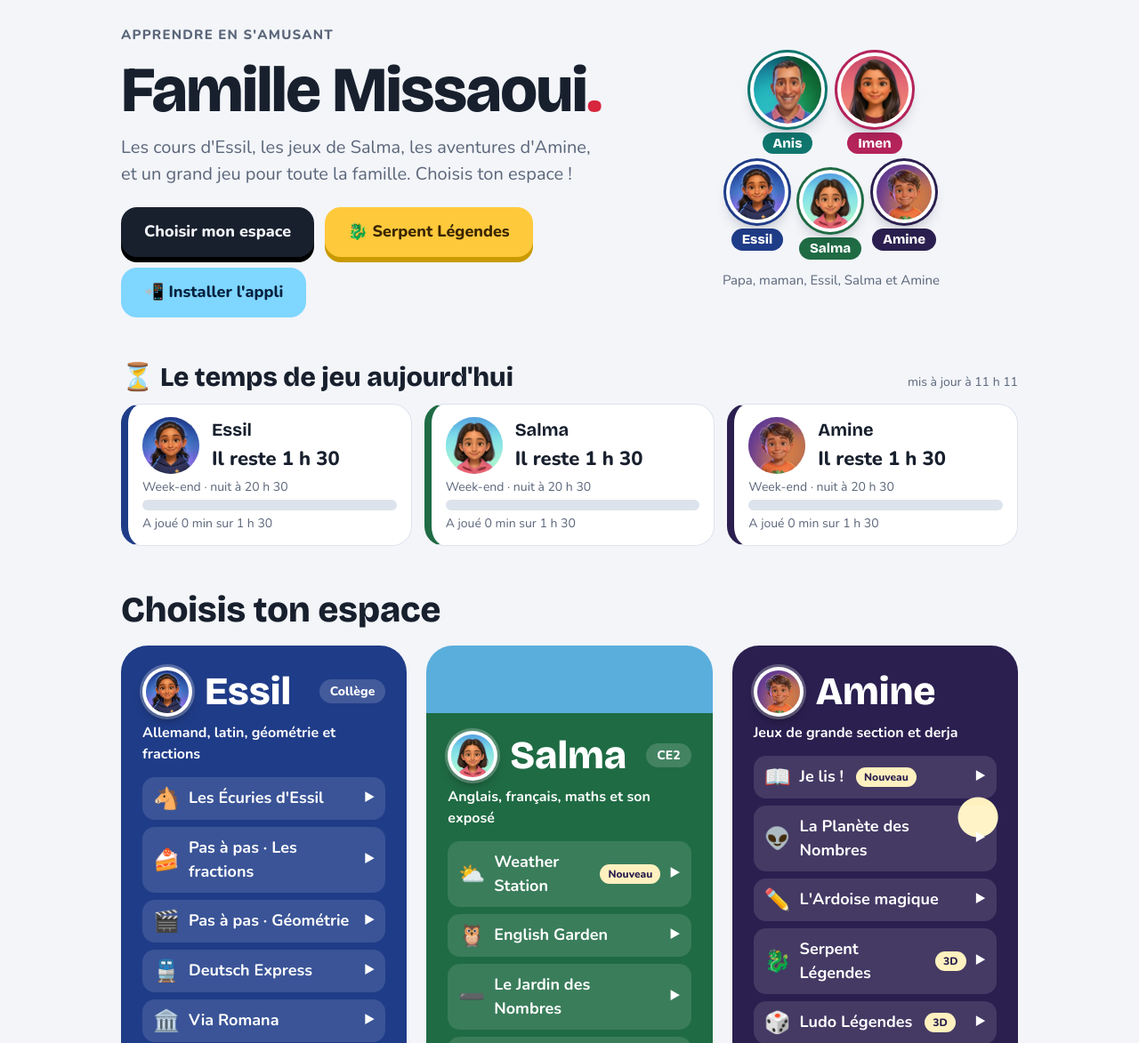
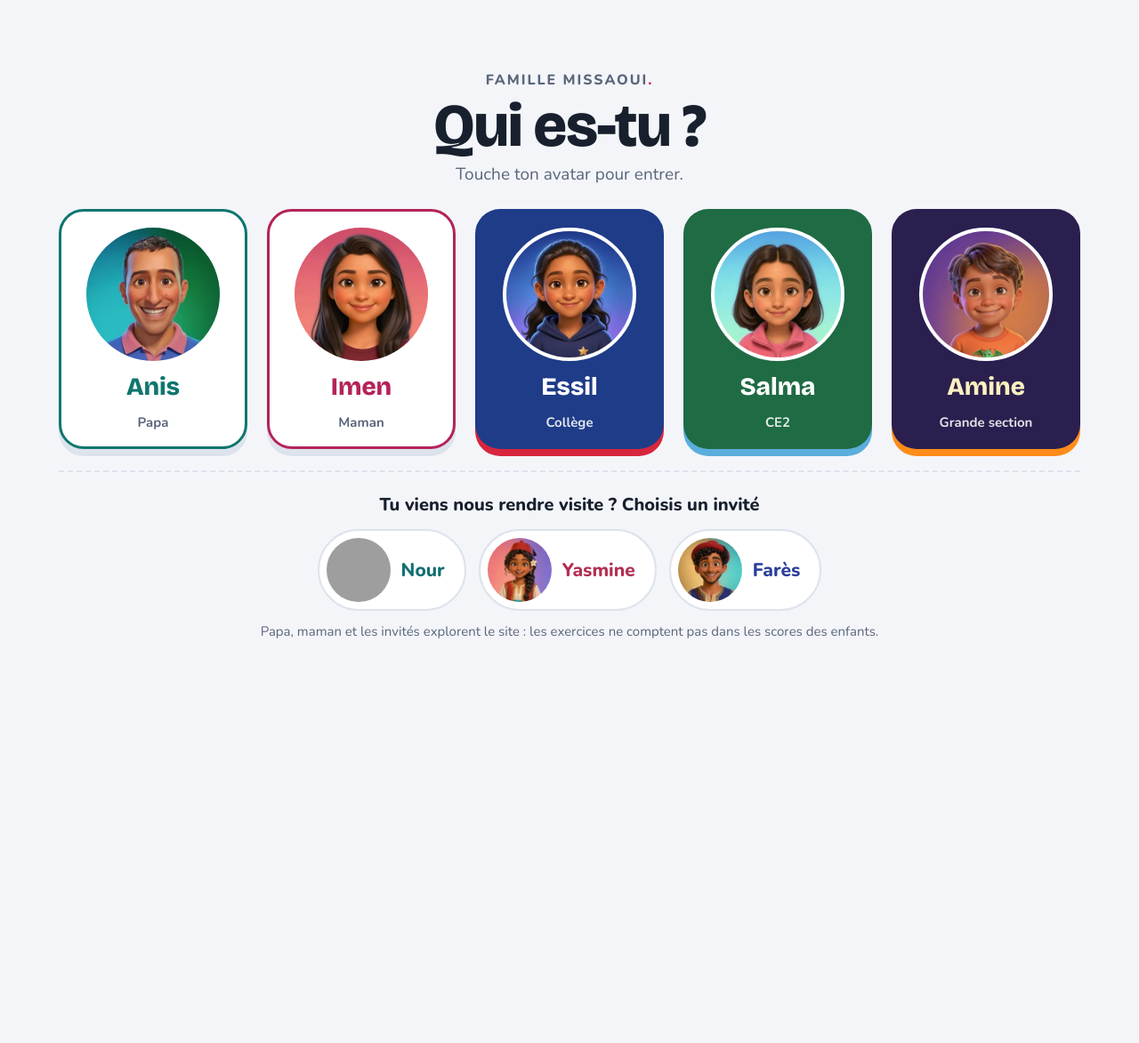
Before and after one commit to azilix-ui/jeu-amine, a PHP site: page / in a window 1280 px wide. Shown: the top 1173 px of the page at 89% size. After the commit the page ends 718 px from the top, so only its background shows below. Run offline with PHP 8.4, Linux system fonts and the light colour scheme; grey boxes are pictures that could not be loaded.

Commit message:
Accueil « Qui es-tu ? » : vue de chaque enfant, mode explorateur pour papa, maman et invités (rien ne compte), lien Administration
Co-Authored-By: Claude Opus 5.5 <noreply@anthropic.com>
Claude-Session: https://claude.ai/code/session_01Lr4SkBJnq1yRYGqqaX6PKr

```diff
--- a/api/famille.php
+++ b/api/famille.php
@@ -341,6 +341,12 @@ try {
     }
     if ($method !== 'POST') fail(405, 'Action inconnue.');
 
+    // Mode explorateur (14/11) : papa, maman ou un invité essaient les cours des enfants (profil choisi sur l'accueil).
+    // explorateur.js pose le cookie famille_explo : rien de ce qui concerne Essil, Salma ou Amine n'est enregistré.
+    if (!empty($_COOKIE['famille_explo']) && in_array($action, ['score', 'progress', 'ecran', 'demande'], true)) {
+        $q = mb_convert_case(trim((string)($_POST['player'] ?? '')), MB_CASE_TITLE, 'UTF-8');
+        if (in_array($q, ENFANTS, true)) out(200, ['ok' => true, 'explorateur' => true, 'libre' => true, 'personalBest' => false, 'best' => 0, 'rank' => 0]);
+    }
     if ($action === 'visit') {
         $pdo = db();
         $ip = client_ip(); $t = time();
--- a/index.html
+++ b/index.html
@@ -9,6 +9,13 @@
 <meta name="apple-mobile-web-app-title" content="Missaoui">
 <meta name="apple-mobile-web-app-status-bar-style" content="black-translucent">
 <script src="/site.js" defer></script>
+<script>
+// « Qui es-tu ? » (14/11) : à chaque entrée sur le site, on choisit son avatar (le choix dure le temps de la visite, voir explorateur.js)
+(function(){ var P = window.FamilleProfil && FamilleProfil.actuel(), h = document.documentElement;
+  if(!P || /[?&]profil\b/.test(location.search)) h.classList.add('choisir');
+  else if(P.type === 'enfant') h.classList.add('enfant', 'enfant-' + P.nom.toLowerCase());
+  else h.classList.add('explo'); })();
+</script>
 <meta name="theme-color" content="#1f3c88">
 <meta name="viewport" content="width=device-width, initial-scale=1, viewport-fit=cover">
 <link rel="preconnect" href="https://fonts.googleapis.com">
@@ -111,10 +118,106 @@ footer{display:flex;justify-content:space-between;gap:8px 16px;flex-wrap:wrap;bo
 @media (prefers-color-scheme:dark){.tj .dem{background:#3a3214}}
 .tj.essil{--k:var(--essil);--ks:var(--essil-soft)}.tj.salma{--k:var(--salma);--ks:var(--salma-soft)}.tj.amine{--k:var(--amine);--ks:var(--amine-soft)}
 @media (prefers-color-scheme:dark){.tj.amine{--k:#9b8cd9}}
+
+/* « Qui es-tu ? » (14/11, maquette Claude Design « Accueil Famille Missaoui — Qui es-tu ? ») */
+#qui{display:none}
+html.choisir #qui{display:flex}
+html.choisir main.wrap{display:none}
+#qui{min-height:100vh;min-height:100dvh;box-sizing:border-box;flex-direction:column;align-items:center;justify-content:center;gap:clamp(18px,3vh,30px);padding:max(28px,env(safe-area-inset-top)) max(16px,env(safe-area-inset-right)) 28px max(16px,env(safe-area-inset-left));max-width:1180px;margin:0 auto}
+#qui .titre{display:flex;flex-direction:column;align-items:center;gap:6px;text-align:center}
+#qui .titre p{margin:0}
+#qui .marque{font-size:16px;font-weight:800;letter-spacing:.12em;text-transform:uppercase;color:var(--soft)}
+#qui h1{margin:0;font-family:var(--display);font-weight:800;font-size:clamp(44px,7vw,68px);line-height:1}
+#qui .sous{font-size:19px;color:var(--soft)}
+#qui .fam5{display:grid;grid-template-columns:repeat(5,minmax(0,1fr));gap:clamp(10px,2vw,22px);width:100%}
+#qui .av5{display:flex;flex-direction:column;align-items:center;gap:8px;text-decoration:none;border-radius:28px;padding:18px 8px 16px;font:inherit;cursor:pointer;border:3px solid transparent;transition:transform .15s}
+#qui .av5:hover,#qui .av5:focus-visible{transform:translateY(-4px)}
+#qui .av5 img{width:min(150px,22vw);aspect-ratio:1;height:auto;border-radius:50%;object-fit:cover}
+#qui .av5 b{font-family:var(--display);font-size:clamp(20px,2.6vw,28px);font-weight:800}
+#qui .av5 small{font-size:15px;font-weight:700}
+#qui .p{background:var(--surface);box-shadow:0 8px 0 var(--line);border-color:var(--c)}
+#qui .p b{color:var(--c)}#qui .p small{color:var(--soft)}#qui .p img{background:var(--cs)}
+#qui .e{background:var(--c);box-shadow:0 8px 0 var(--c2);color:#fff}#qui .e img{border:4px solid #fff;background:var(--cs)}#qui .e small{opacity:.88}
+#qui .invites{display:flex;flex-direction:column;align-items:center;gap:12px;width:100%;border-top:2px dashed var(--line);padding-top:22px;text-align:center}
+#qui .invites p{margin:0}
+#qui .invites .q{font-size:20px;font-weight:800}
+#qui .invites .n{font-size:15px;color:var(--soft)}
+#qui .inv{display:flex;gap:14px;justify-content:center;flex-wrap:wrap}
+#qui .inv button{display:flex;align-items:center;gap:12px;background:var(--surface);border-radius:999px;padding:8px 22px 8px 8px;border:2px solid var(--line);font:inherit;font-size:21px;font-weight:800;color:var(--c);cursor:pointer;min-height:56px}
+#qui .inv img{width:72px;height:72px;border-radius:50%;object-fit:cover;background:var(--cs)}
+@media (max-width:760px){#qui .fam5{grid-template-columns:repeat(2,minmax(0,1fr))}#qui .fam5 .e:last-child{grid-column:1/-1;justify-self:center;width:calc(50% - 6px)}#qui .inv img{width:56px;height:56px}}
+@media (orientation:portrait) and (min-width:761px){#qui .fam5{grid-template-columns:repeat(3,minmax(0,1fr))}#qui .fam5 .p{grid-column:span 1}}
+
+/* la vue d'un enfant : seulement ses cours, puis le bandeau des jeux de famille */
+#moi{display:none}
+html.enfant #moi{display:flex}
+html.enfant .hero,html.enfant #espaces,html.enfant .fam{display:none}
+#moi{flex-direction:column;gap:22px}
+#moi .bande{display:flex;align-items:center;gap:22px;flex-wrap:wrap;background:var(--c);color:#fff;border-radius:30px;padding:22px 26px}
+#moi .bande img{width:112px;height:112px;border-radius:50%;object-fit:cover;border:5px solid var(--c2);background:#fff}
+#moi .bande .t{flex:1 1 300px;display:flex;flex-direction:column;gap:4px;min-width:0}
+#moi h1{margin:0;font-family:var(--display);font-weight:800;font-size:clamp(34px,5vw,50px);line-height:1;color:var(--c3)}
+#moi .reste{margin:0;font-size:20px;font-weight:700;opacity:.92}
+#moi .jauge{height:12px;max-width:420px;border-radius:6px;background:#ffffff33;overflow:hidden;margin-top:6px}#moi .jauge i{display:block;height:100%;background:var(--c2);border-radius:6px;width:0}
+#moi .change{display:flex;align-items:center;gap:10px;min-height:52px;padding:0 20px;border-radius:999px;background:#ffffff26;color:var(--c3);font:inherit;font-weight:800;font-size:17px;border:0;cursor:pointer}
+#moi h2{margin:0;font-family:var(--display);font-weight:800;font-size:30px}
+#moi .cours{display:grid;grid-template-columns:repeat(auto-fill,minmax(210px,1fr));gap:14px;list-style:none;margin:0;padding:0}
+#moi .cours a{display:flex;flex-direction:column;gap:8px;background:var(--surface);border-radius:22px;padding:16px;text-decoration:none;border:2px solid var(--line);min-height:112px;font-size:20px;font-weight:800;line-height:1.2}
+#moi .cours a:hover{border-color:var(--c)}
+#moi .cours a span{width:52px;height:52px;border-radius:14px;background:var(--cs);display:grid;place-items:center;font-size:28px}
+#moi .cours a em{font-style:normal;font-size:14px;font-weight:800;color:#b45309}
+#moi .jeuxf{background:var(--surface);border-radius:26px;border:2px solid var(--line);padding:16px 20px;display:flex;flex-direction:column;gap:10px}
+#moi .jeuxf h2{font-size:22px}
+#moi .jeuxf ul{display:grid;grid-template-columns:repeat(auto-fill,minmax(130px,1fr));gap:10px;list-style:none;margin:0;padding:0}
+#moi .jeuxf a{min-height:64px;border-radius:16px;background:var(--c);color:#fff;font-weight:800;font-size:16px;text-decoration:none;display:flex;align-items:center;justify-content:center;gap:6px;text-align:center;padding:6px 8px;line-height:1.15}
+#moi .jeuxf a span{font-size:22px}
+html.enfant-essil #moi{--c:var(--essil-card);--c2:var(--essil-rail);--c3:#fff;--cs:var(--essil-soft)}
+html.enfant-salma #moi{--c:var(--salma-card);--c2:var(--salma-sky);--c3:#fff;--cs:var(--salma-soft)}
+html.enfant-amine #moi{--c:var(--amine-card);--c2:var(--amine-2);--c3:var(--amine-moon);--cs:var(--amine-soft)}
+html.enfant .tj:not(.moi){display:none}html.enfant .tdj .grille{grid-template-columns:1fr}html.enfant .tdj{display:none!important}
+
+/* explorateur : une ligne pour dire que rien ne compte */
+.explo-note{display:none}
+html.explo .explo-note{display:flex;align-items:center;gap:12px;background:#e1f4f1;border:2px solid #9fd9d1;border-radius:18px;padding:10px 16px;font-size:16px;font-weight:700;color:#0b4f4a}
+@media (prefers-color-scheme:dark){html.explo .explo-note{background:#11302d;border-color:#1f5f58;color:#c7efe9}}
 </style>
 </head>
 <body>
+<section id="qui" aria-labelledby="quiT">
+  <div class="titre">
+    <p class="marque">Famille Missaoui<span style="color:#d7263d">.</span></p>
+    <h1 id="quiT">Qui es-tu ?</h1>
+    <p class="sous">Touche ton avatar pour entrer.</p>
+  </div>
+  <div class="fam5">
+    <button class="av5 p" type="button" data-nom="Anis" data-type="explo" style="--c:#0f766e;--cs:#d7f1ee"><img src="jeux/avatars/anis.webp" width="320" height="320" alt=""><b>Anis</b><small>Papa</small></button>
+    <button class="av5 p" type="button" data-nom="Imen" data-type="explo" style="--c:#b4235a;--cs:#fbe3ec"><img src="jeux/avatars/imen.webp" width="320" height="320" alt=""><b>Imen</b><small>Maman</small></button>
+    <button class="av5 e" type="button" data-nom="Essil" data-type="enfant" style="--c:var(--essil-card);--c2:var(--essil-rail);--cs:var(--essil-soft)"><img src="jeux/avatars/essil.webp" width="320" height="320" alt=""><b>Essil</b><small>Collège</small></button>
+    <button class="av5 e" type="button" data-nom="Salma" data-type="enfant" style="--c:var(--salma-card);--c2:var(--salma-sky);--cs:var(--salma-soft)"><img src="jeux/avatars/salma.webp" width="320" height="320" alt=""><b>Salma</b><small>CE2</small></button>
+    <button class="av5 e" type="button" data-nom="Amine" data-type="enfant" style="--c:var(--amine-card);--c2:var(--amine-2);--cs:var(--amine-soft)"><img src="jeux/avatars/amine.webp" width="320" height="320" alt=""><b style="color:var(--amine-moon)">Amine</b><small>Grande section</small></button>
+  </div>
+  <div class="invites">
+    <p class="q">Tu viens nous rendre visite ? Choisis un invité</p>
+    <div class="inv">
+      <button type="button" data-nom="Nour" data-type="explo" style="--c:#136f73;--cs:#d9f2f2"><img src="jeux/avatars/mascotte-nour.webp" width="320" height="320" alt="">Nour</button>
+      <button type="button" data-nom="Yasmine" data-type="explo" style="--c:#b12f53;--cs:#fbe1e8"><img src="jeux/avatars/mascotte-yasmine.webp" width="320" height="320" alt="">Yasmine</button>
+      <button type="button" data-nom="Farès" data-type="explo" style="--c:#2a3f9a;--cs:#e2e6f6"><img src="jeux/avatars/mascotte-fares.webp" width="320" height="320" alt="">Farès</button>
+    </div>
+    <p class="n">Papa, maman et les invités explorent le site : les exercices ne comptent pas dans les scores des enfants.</p>
+  </div>
+</section>
 <main class="wrap">
+  <section id="moi" aria-labelledby="moiT">
+    <div class="bande">
+      <img id="moiImg" src="" width="320" height="320" alt="">
+      <div class="t"><h1 id="moiT"></h1><p class="reste" id="moiReste"></p><div class="jauge" aria-hidden="true"><i id="moiJauge"></i></div></div>
+      <button class="change" type="button" id="moiChange">⇄ Changer d'avatar</button>
+    </div>
+    <h2 id="moiCoursT">Mes cours et mes jeux pour apprendre</h2>
+    <ul class="cours" id="moiCours"></ul>
+    <div class="jeuxf"><h2>Les jeux de toute la famille</h2><ul id="moiJeux"></ul></div>
+  </section>
+  <p class="explo-note" role="note"><span aria-hidden="true" style="font-size:22px">🧭</span>Mode explorateur : ouvre les cours et les jeux des enfants, fais les exercices. Rien ne compte dans leurs scores ni leur progression.</p>
   <header class="hero">
     <div class="top">
       <p class="eyebrow">Apprendre en s'amusant</p>
@@ -244,10 +347,38 @@ footer{display:flex;justify-content:space-between;gap:8px 16px;flex-wrap:wrap;bo
   <div class="propulse" role="note"><img src="jeux/avatars/anis.webp" width="56" height="56" alt=""><span><small>Jeux propulsés par</small><b>Anis Missaoui</b></span><span class="fusee" aria-hidden="true">🚀</span></div>
   <footer>
     <span class="copy"><span>© 2026 Anis Missaoui · Famille Missaoui · Tous droits réservés</span><span>Fait à la maison, avec amour · missaoui-family.com</span><span class="ver" id="siteVer"></span></span>
-    <span><a href="progression.html">📈 Progression (parents)</a> · <a href="indexancien.html">Ancienne page d'accueil</a></span>
+    <span><a href="progression.html">📈 Progression (parents)</a> · <a href="acces/admin.php">🔒 Administration</a> · <a href="/?profil">⇄ Changer d'avatar</a> · <a href="indexancien.html">Ancienne page d'accueil</a></span>
   </footer>
 </main>
 <script src="version.js"></script>
+<script>
+// « Qui es-tu ? » et la vue de chaque enfant (14/11)
+(function(){
+  const h = document.documentElement;
+  document.querySelectorAll('#qui [data-nom]').forEach(b => b.onclick = () => {
+    FamilleProfil.choisir(b.dataset.nom, b.dataset.type);
+    location.replace('/' + location.hash);   // on recharge sans « ?profil » : explorateur.js pose (ou retire) le bac à sable
+  });
+  document.getElementById('moiChange').onclick = () => { location.href = '/?profil'; };
+  if(/[?&]profil\b/.test(location.search) && window.FamilleProfil) FamilleProfil.oublier();
+  const P = window.FamilleProfil && FamilleProfil.actuel();
+  if(!P || P.type !== 'enfant' || !h.classList.contains('enfant')) return;
+  const k = P.nom.toLowerCase(), carte = document.querySelector('.kid.' + k);
+  if(!carte){ h.classList.remove('enfant', 'enfant-' + k); return; }
+  document.getElementById('moiImg').src = 'jeux/avatars/' + k + '.webp';
+  document.getElementById('moiT').textContent = 'Bonjour ' + P.nom + ' !';
+  const L = [...carte.querySelectorAll('ul a')], perso = L.filter(a => !/^jeux\//.test(a.getAttribute('href'))), fam = L.filter(a => /^jeux\//.test(a.getAttribute('href')));
+  document.getElementById('moiCours').innerHTML = perso.map(a => '<li>' + a.outerHTML + '</li>').join('');
+  document.getElementById('moiJeux').innerHTML = fam.map(a => { const c = a.cloneNode(true); c.querySelectorAll('em').forEach(e => e.remove()); return '<li>' + c.outerHTML + '</li>'; }).join('');
+  document.title = 'L\'espace de ' + P.nom + ' · Famille Missaoui';
+  // le temps de jeu de l'enfant, en haut (même calcul que le tableau)
+  window.addEventListener('famille-temps', e => {
+    const t = (e.detail || {})[P.nom]; if(!t) return;
+    document.getElementById('moiReste').textContent = t.texte;
+    document.getElementById('moiJauge').style.width = (t.pc || 0) + '%';
+  });
+})();
+</script>
 <script>
 // Le tableau du temps de jeu (14/11, demandé par le papa) : ce qu'il reste à chaque enfant aujourd'hui, la pause de nuit,
 // les demandes « 🙋 plus de temps » en attente. Mis à jour chaque minute (api/famille.php?action=ecran_tous).
@@ -280,6 +411,9 @@ footer{display:flex;justify-content:space-between;gap:8px 16px;flex-wrap:wrap;bo
       const r = await fetch('api/famille.php?action=ecran_tous', { cache:'no-store' }); if(!r.ok) return;
       const j = await r.json(), E = j.enfants || {};
       G.innerHTML = ['Essil', 'Salma', 'Amine'].map(n => tuile(n, E[n])).join('');
+      const R = {}; ['Essil', 'Salma', 'Amine'].forEach(n => { const e = E[n]; if(!e) return; const d = document.createElement('div'); d.innerHTML = tuile(n, e);
+        const r = d.querySelector('.reste'); R[n] = { texte:(r ? r.textContent : '').replace(/^Il reste/, 'Il te reste').replace(/\s+/g, ' ').trim() + (/^Il reste/.test(r ? r.textContent : '') ? ' de jeu aujourd\'hui.' : ''), pc:e.libre ? 0 : Math.min(100, Math.round(100 * e.utilise / Math.max(1, e.limite))) }; });
+      window.dispatchEvent(new CustomEvent('famille-temps', { detail:R }));
       const h = new Date(); document.getElementById('tdjMaj').textContent = 'mis à jour à ' + h.getHours() + ' h ' + String(h.getMinutes()).padStart(2, '0');
       box.hidden = false;
     }catch(e){}
--- a/version.js
+++ b/version.js
@@ -1,2 +1,2 @@
 // mis à jour par docs/outils/version.sh avant chaque commit
-window.SITE_VERSION = { v:'3.162', date:'14/11/2026' };
+window.SITE_VERSION = { v:'3.163', date:'14/11/2026' };
```
Also changed, not shown: CLAUDE.md (+2 -1 lines), acces/porte.php (+10 -2 lines), docs/journal.md (+1 -0 lines), docs/serveur.md (+10 -0 lines), explorateur.js (added, +81 -0 lines).
